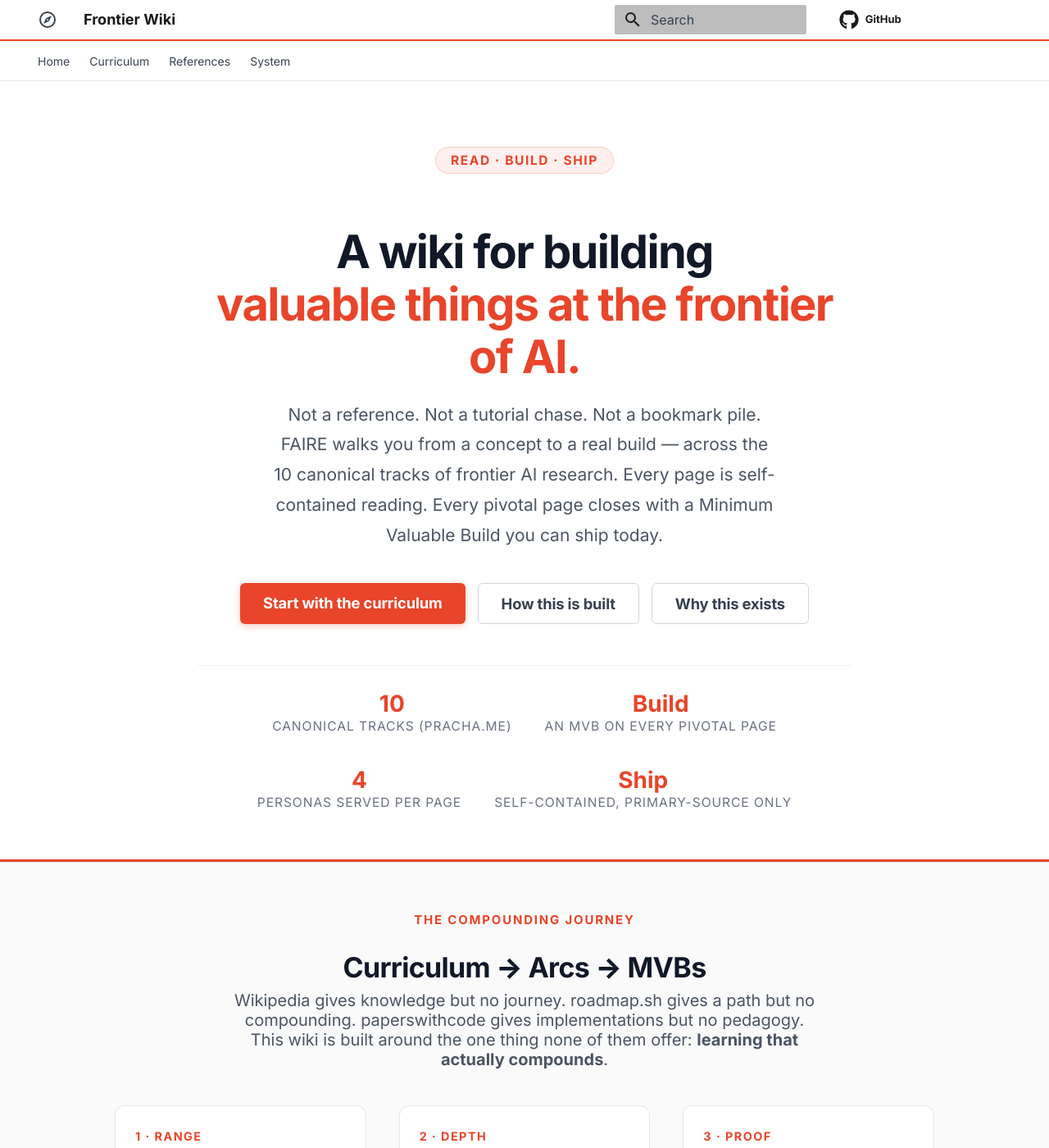
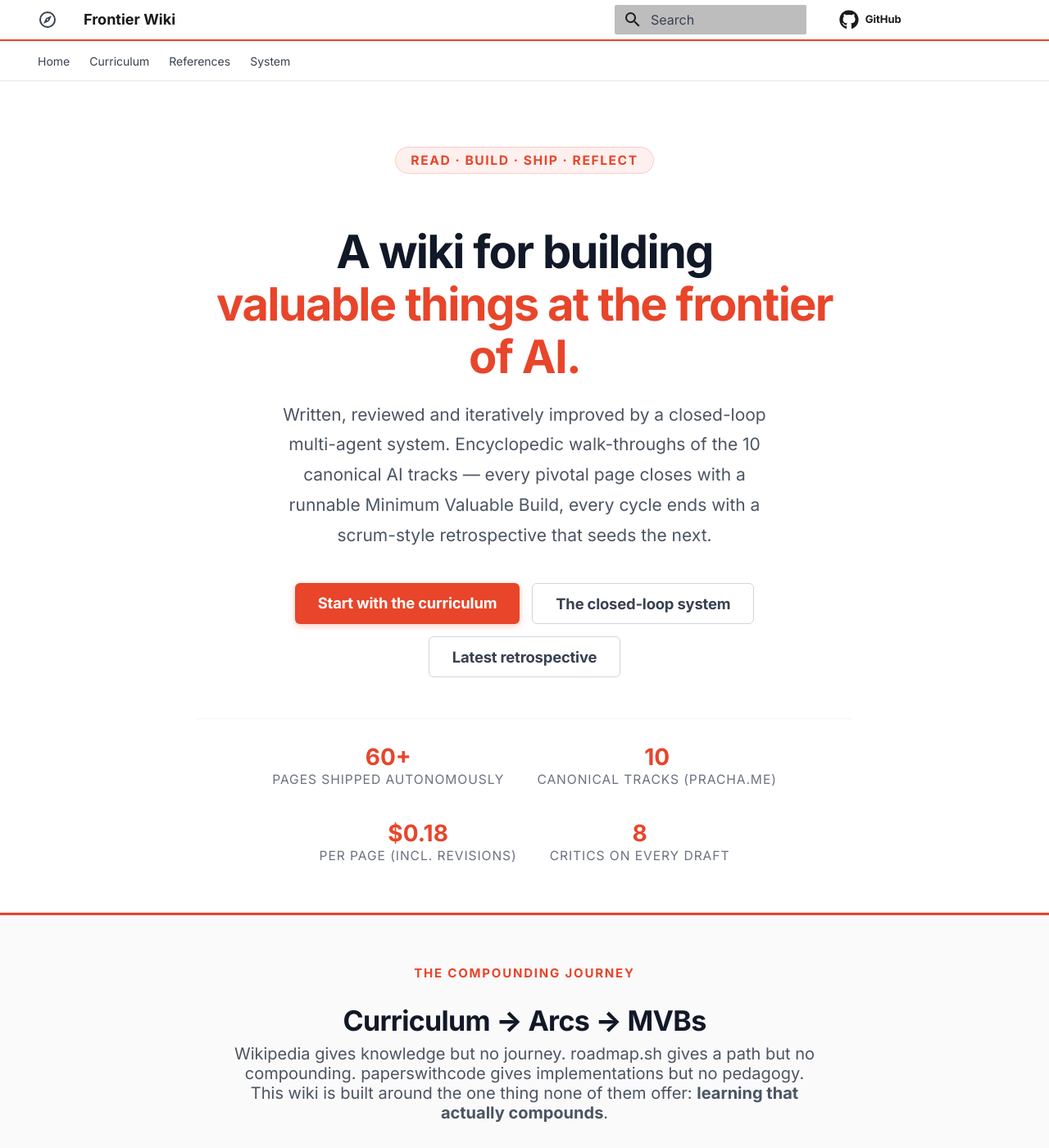
Before and after one commit to prabakaranc98/FAIRE, an MkDocs documentation site: the page built from docs/index.md, in a window 1280 px wide and 1400 px high. Shown: the whole window at 82% size. Built offline with MkDocs 1.6.1 and Material for MkDocs 9.7.7, drawn with Linux system fonts in a browser that asks for light colours; comment, search, counter and statistics services are not loaded; some of the changed text lies outside the part shown.

Commit message:
docs(home): reframe hero + add closed-loop showcase strip
The hero used to lead with the wiki product (curriculum + MVB). Now the
system itself is part of the story — and the numbers we can quote are
measured, not aspirational.

- Hero eyebrow: "Read · Build · Ship · Reflect" — surfaces the loop.
- Subtitle names the closed-loop multi-agent system and the
  per-cycle retrospective explicitly.
- Stats swap "Build/Ship/4 personas" decorative numbers for actuals:
  60+ pages shipped, 10 tracks, $0.18/page, 8 critics per draft.
- CTAs now route to /system/architecture/ and /system/backlog/ so a
  reader can see how the wiki is built and what the agents last
  reflected on.
- New "A closed-loop agentic wiki" strip after the journey section
  shows the four loop nodes (observer → supervisor → sprint →
  retrospective) and the deterministic hallucination guards as a
  highlight box.
- Journey strip: "15 tracks" → "10 canonical AI tracks" (matches
  curriculum after co-curriculum was dropped).

Co-Authored-By: Claude Opus 4.7 (1M context) <noreply@anthropic.com>

```diff
--- a/docs/overrides/home.html
+++ b/docs/overrides/home.html
@@ -144,37 +144,36 @@
 
 <div class="fw-hero">
   <div class="fw-hero__inner">
-    <div class="fw-hero__eyebrow">Read · Build · Ship</div>
+    <div class="fw-hero__eyebrow">Read · Build · Ship · Reflect</div>
     <h1 class="fw-hero__title">
       A wiki for building<br>
       <span>valuable things at the frontier of AI.</span>
     </h1>
     <p class="fw-hero__subtitle">
-      Not a reference. Not a tutorial chase. Not a bookmark pile.
-      FAIRE walks you from a concept to a real build — across the 10 canonical tracks of frontier AI research.
-      Every page is self-contained reading. Every pivotal page closes with a Minimum Valuable Build you can ship today.
+      Written, reviewed and iteratively improved by a closed-loop multi-agent system.
+      Encyclopedic walk-throughs of the 10 canonical AI tracks — every pivotal page closes with a runnable Minimum Valuable Build, every cycle ends with a scrum-style retrospective that seeds the next.
     </p>
     <div class="fw-hero__cta">
       <a href="curriculum/" class="cta-primary">Start with the curriculum</a>
-      <a href="system/structure-v2/" class="cta-secondary">How this is built</a>
-      <a href="system/sense/" class="cta-secondary">Why this exists</a>
+      <a href="system/architecture/" class="cta-secondary">The closed-loop system</a>
+      <a href="system/backlog/" class="cta-secondary">Latest retrospective</a>
     </div>
     <div class="fw-hero__stats">
+      <div class="fw-hero__stat">
+        <span class="fw-hero__stat-num">60+</span>
+        <span class="fw-hero__stat-label">Pages shipped autonomously</span>
+      </div>
       <div class="fw-hero__stat">
         <span class="fw-hero__stat-num">10</span>
         <span class="fw-hero__stat-label">Canonical tracks (pracha.me)</span>
       </div>
       <div class="fw-hero__stat">
-        <span class="fw-hero__stat-num">Build</span>
-        <span class="fw-hero__stat-label">An MVB on every pivotal page</span>
+        <span class="fw-hero__stat-num">$0.18</span>
+        <span class="fw-hero__stat-label">Per page (incl. revisions)</span>
       </div>
       <div class="fw-hero__stat">
-        <span class="fw-hero__stat-num">4</span>
-        <span class="fw-hero__stat-label">Personas served per page</span>
-      </div>
-      <div class="fw-hero__stat">
-        <span class="fw-hero__stat-num">Ship</span>
-        <span class="fw-hero__stat-label">Self-contained, primary-source only</span>
+        <span class="fw-hero__stat-num">8</span>
+        <span class="fw-hero__stat-label">Critics on every draft</span>
       </div>
     </div>
   </div>
@@ -251,7 +250,7 @@
       <div class="fw-journey__step">
         <span class="tag">1 · Range</span>
         <h3>Curriculum</h3>
-        <p>One page per concept across 15 tracks. Context that carries forward — by page 3 the reader doesn't re-read what they already know. Reference voice, primary sources only.</p>
+        <p>One page per concept across the 10 canonical AI tracks. Context that carries forward — by page 3 the reader doesn't re-read what they already know. Reference voice, primary sources only.</p>
       </div>
       <div class="fw-journey__arrow">→</div>
       <div class="fw-journey__step">
@@ -273,6 +272,94 @@
   </div>
 </div>
 
+<style>
+  .fw-loop {
+    background: #FFFFFF;
+    padding: 3rem 1.5rem;
+    border-bottom: 1px solid #E5E7EB;
+  }
+  .fw-loop__inner { max-width: 1000px; margin: 0 auto; }
+  .fw-loop__eyebrow {
+    font-size: 0.75rem; font-weight: 700; letter-spacing: 0.12em;
+    color: #E8452A; text-transform: uppercase; text-align: center;
+    margin-bottom: 0.4rem;
+  }
+  .fw-loop__title {
+    font-size: 1.7rem; font-weight: 800; color: #111827;
+    text-align: center; margin-bottom: 0.4rem; letter-spacing: -0.02em;
+  }
+  .fw-loop__lede {
+    font-size: 1rem; color: #4B5563; text-align: center;
+    max-width: 780px; margin: 0 auto 2rem;
+  }
+  .fw-loop__grid {
+    display: grid; grid-template-columns: repeat(4, 1fr); gap: 1rem;
+    margin-bottom: 1.6rem;
+  }
+  .fw-loop__node {
+    background: #FAFAFA; border: 1px solid #E5E7EB; border-radius: 12px;
+    padding: 1.1rem 1rem; text-align: left;
+  }
+  .fw-loop__node .num {
+    font-size: 0.72rem; font-weight: 800; color: #E8452A;
+    letter-spacing: 0.1em; text-transform: uppercase; display: block;
+    margin-bottom: 0.4rem;
+  }
+  .fw-loop__node h3 {
+    font-size: 0.98rem; font-weight: 800; color: #111827; margin: 0 0 0.4rem;
+    letter-spacing: -0.01em;
+  }
+  .fw-loop__node p {
+    font-size: 0.84rem; color: #4B5563; line-height: 1.55; margin: 0;
+  }
+  .fw-loop__node a { color: #E8452A; text-decoration: none; font-weight: 600; }
+  .fw-loop__guards {
+    background: rgba(232, 69, 42, 0.06);
+    border-left: 3px solid #E8452A;
+    border-radius: 4px;
+    padding: 1rem 1.2rem;
+    font-size: 0.9rem; color: #374151; line-height: 1.6;
+  }
+  @media (max-width: 720px) {
+    .fw-loop__grid { grid-template-columns: 1fr; }
+  }
+</style>
+
+<div class="fw-loop">
+  <div class="fw-loop__inner">
+    <div class="fw-loop__eyebrow">The system itself is the work</div>
+    <h2 class="fw-loop__title">A closed-loop agentic wiki</h2>
+    <p class="fw-loop__lede">
+      Every page is written by a LangGraph pipeline, reviewed by a panel of 8 critics, and held to a checklist the planner built from primary sources. After each cycle a retrospective agent reflects on what worked and what regressed, then seeds the next sprint with the gaps it identified.
+    </p>
+    <div class="fw-loop__grid">
+      <div class="fw-loop__node">
+        <span class="num">1 · Sense</span>
+        <h3>Observer</h3>
+        <p>Scans runs, coverage, citation health, unresolved wikilinks. Computes error signals against quality / coverage / staleness set-points.</p>
+      </div>
+      <div class="fw-loop__node">
+        <span class="num">2 · Decide</span>
+        <h3>Supervisor</h3>
+        <p>Reads the observation + last retro and rewrites the sprint queue — which topics to generate next, which to revisit, which arc to materialise.</p>
+      </div>
+      <div class="fw-loop__node">
+        <span class="num">3 · Act</span>
+        <h3>Sprint</h3>
+        <p>N pages built in parallel: research → checklist → write → review (8 critics + knockout selector) → commit. Hallucination guards run on every draft.</p>
+      </div>
+      <div class="fw-loop__node">
+        <span class="num">4 · Reflect</span>
+        <h3>Retrospective</h3>
+        <p>Scrum-style retro: went-well, went-wrong, needs-depth, what-to-add. Safe items auto-apply (stub-seeds). See the <a href="system/backlog/">latest backlog</a>.</p>
+      </div>
+    </div>
+    <div class="fw-loop__guards">
+      <strong>Built-in hallucination guards.</strong> Every draft passes a deterministic gate before review — future-dated arxiv IDs are rejected, pre-verified HuggingFace model IDs are mandatory, the writer's checklist is enforced. The 8-critic panel is the second gate; the knockout selector ensures revisions only land when they improve the page. <a href="system/architecture/">Full architecture →</a>
+    </div>
+  </div>
+</div>
+
 <div class="fw-byline">
   Maintained by <a href="https://pracha.me" target="_blank">Prabakaran Chandran</a> ·
   Sources: arXiv · .edu · HuggingFace ·
```
